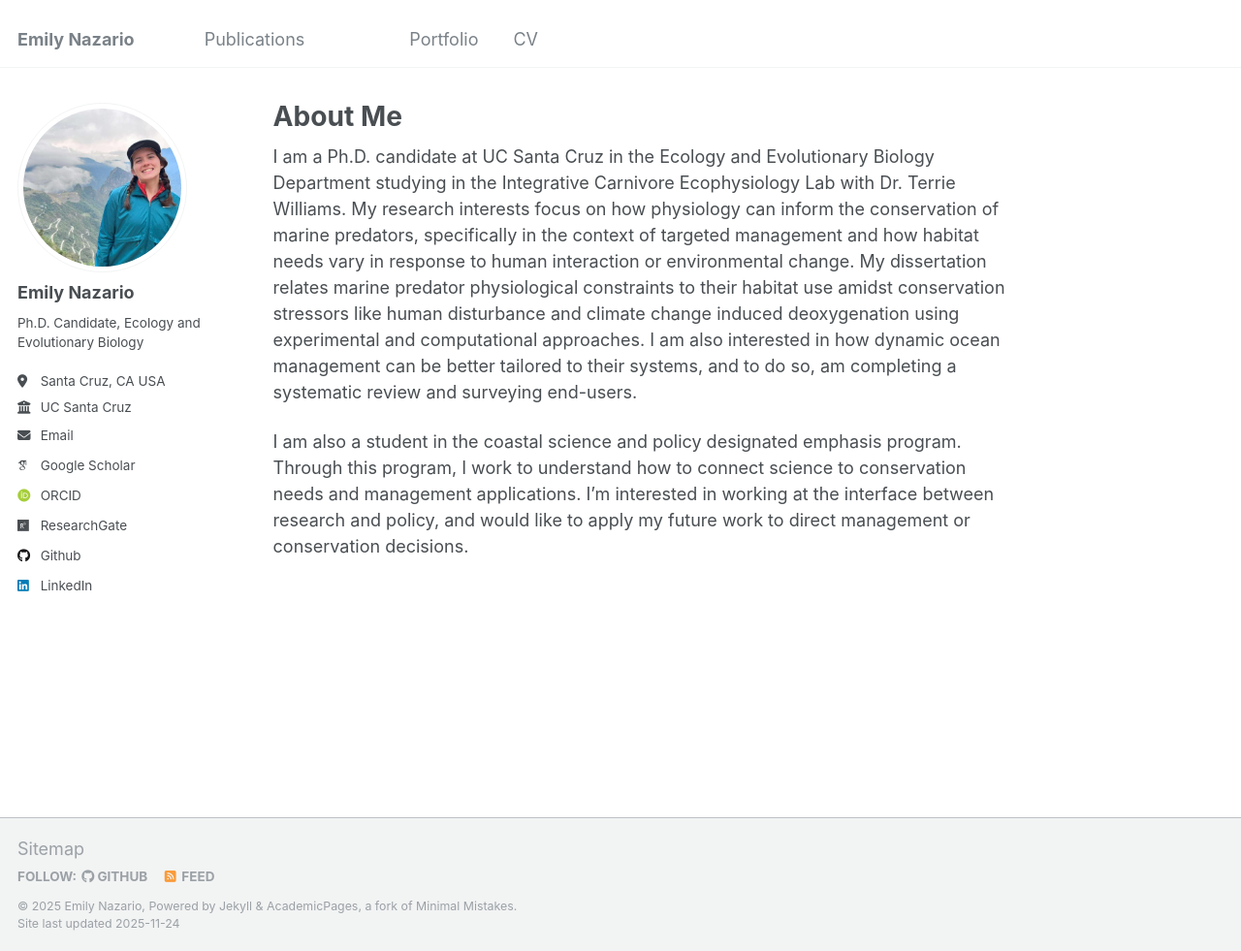
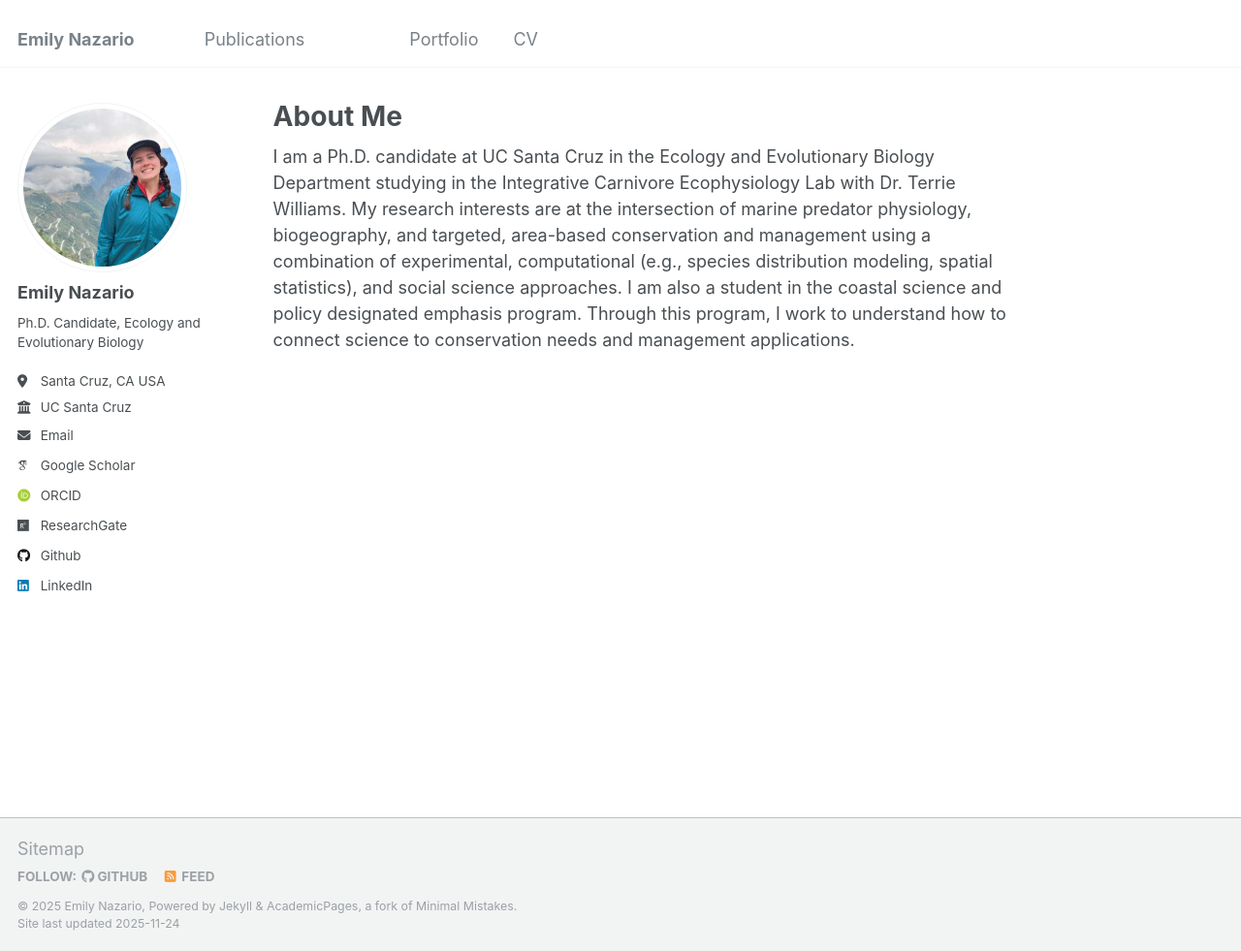
Before and after one commit to emilynazario/emilynazario.github.io, a Jekyll site: the page built from _pages/about.md, in a window 1280 px wide and 981 px high. Shown: the whole window at 97% size. Built offline with Jekyll 4.4.1, drawn with Linux system fonts in a browser that asks for light colours; some web fonts are replaced.

Commit message:
Update about.md

```diff
--- a/_pages/about.md
+++ b/_pages/about.md
@@ -7,6 +7,4 @@ redirect_from:
   - /about.html
 ---
 
-I am a Ph.D. candidate at UC Santa Cruz in the Ecology and Evolutionary Biology Department studying in the Integrative Carnivore Ecophysiology Lab with Dr. Terrie Williams. My research interests focus on how physiology can inform the conservation of marine predators, specifically in the context of targeted management and how habitat needs vary in response to human interaction or environmental change. My dissertation relates marine predator physiological constraints to their habitat use amidst conservation stressors like human disturbance and climate change induced deoxygenation using experimental and computational approaches. I am also interested in how dynamic ocean management can be better tailored to their systems, and to do so, am completing a systematic review and surveying end-users.
-
-I am also a student in the coastal science and policy designated emphasis program. Through this program, I work to understand how to connect science to conservation needs and management applications. I'm interested in working at the interface between research and policy, and would like to apply my future work to direct management or conservation decisions.
+I am a Ph.D. candidate at UC Santa Cruz in the Ecology and Evolutionary Biology Department studying in the Integrative Carnivore Ecophysiology Lab with Dr. Terrie Williams. My research interests are at the intersection of marine predator physiology, biogeography, and targeted, area-based conservation and management using a combination of experimental, computational (e.g., species distribution modeling, spatial statistics), and social science approaches. I am also a student in the coastal science and policy designated emphasis program. Through this program, I work to understand how to connect science to conservation needs and management applications.
```
